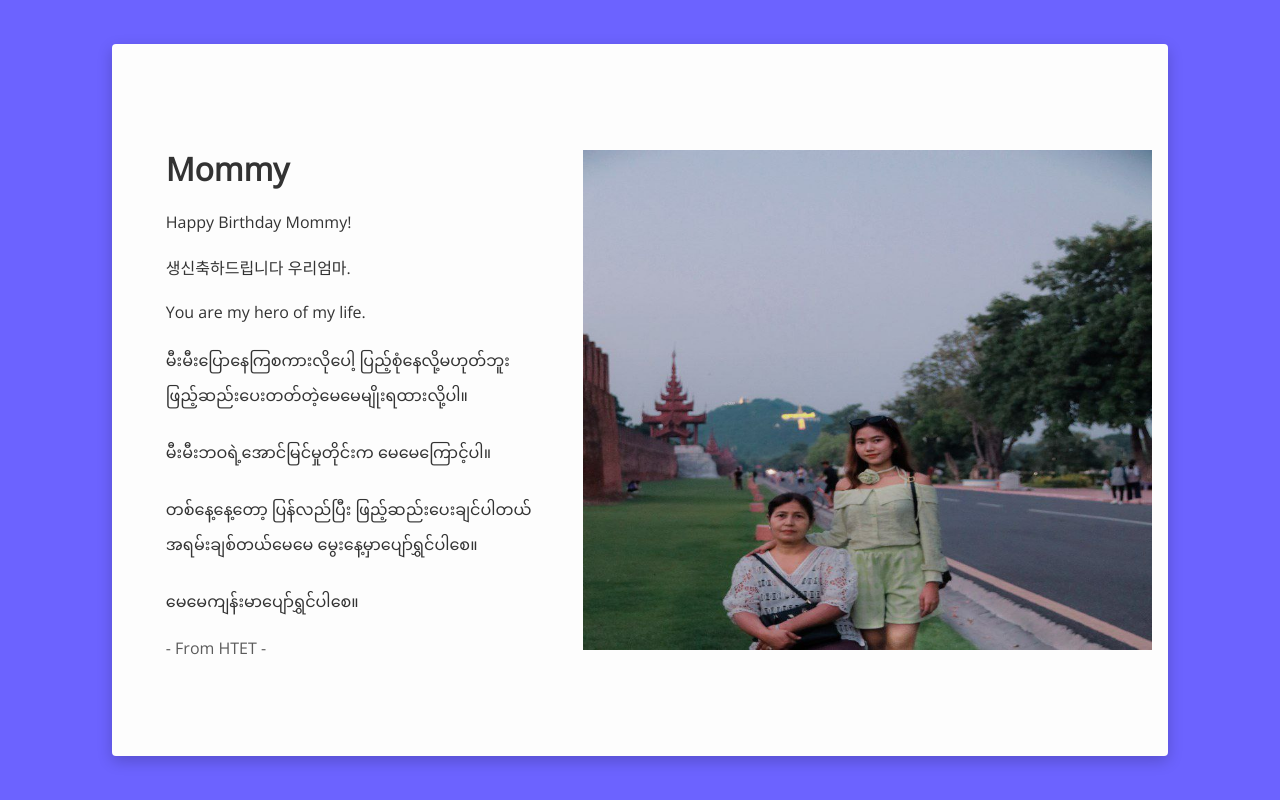
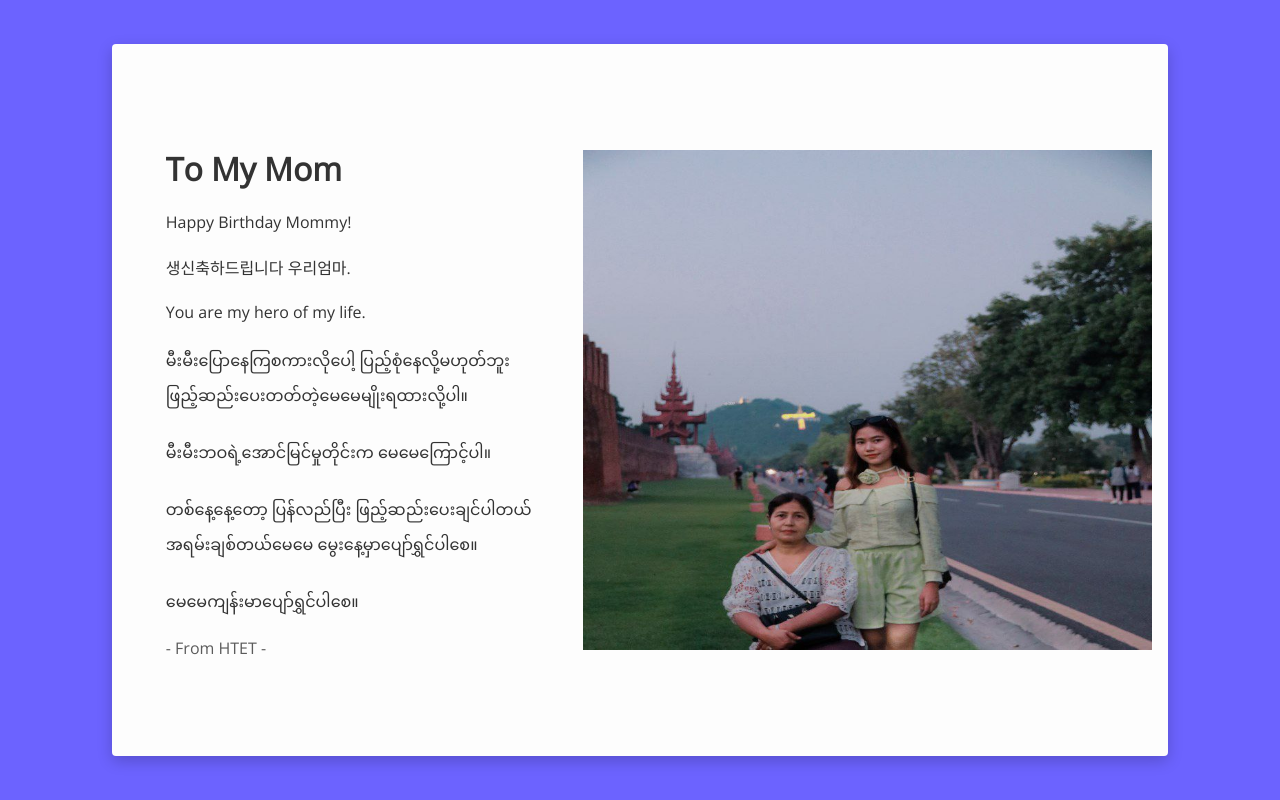
Before and after one commit to htetkookie04/HBD, a plain HTML site: page index.html in a window 1280 px wide. Drawn offline with nearby package versions, Linux system fonts and the light colour scheme.

Commit message:
Update index.html

```diff
--- a/index.html
+++ b/index.html
@@ -1,6 +1,7 @@
 <!DOCTYPE html>
 <html lang="en">
     <head>
+        <meta name="google-site-verification" content="mgphDrBM5GRyAvl-Fn-lYp9CXvUJlWdIRJJAB9vCmdk" />
         <meta charset="UTF-8">
         <title>Happy Birthday</title>
         <link rel="stylesheet" href="style.css">
@@ -9,7 +10,7 @@
         <div class="card">
             <img src="mommy.jpg" style="height: 500px;" alt="birthday" class="birthday">
             <div class="text">
-                <h1>Mommy</h1>
+                <h1>To My Mom</h1>
                 <p>Happy Birthday Mommy!
                 <br><br>
                 생신축하드립니다 우리엄마.
```
